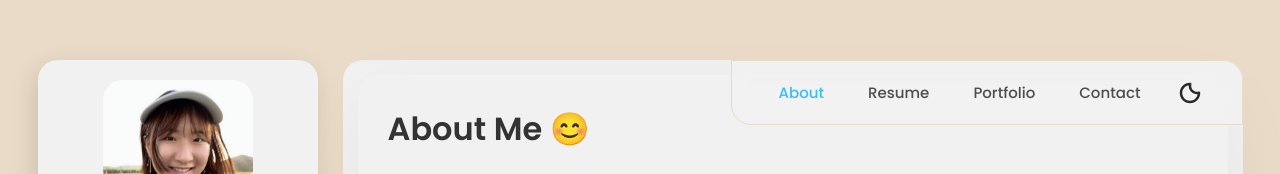
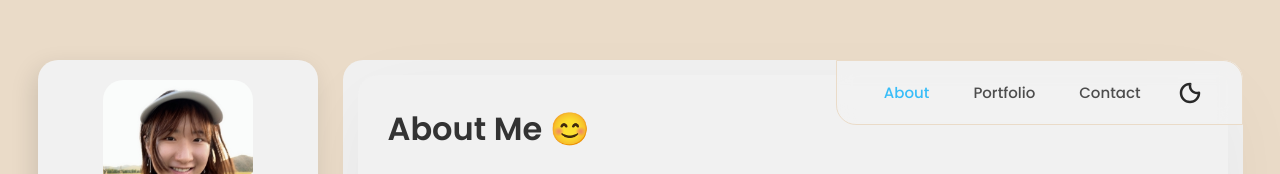
Before and after one commit to tanhaow/tanhaow.github.io, a React (Vite) app: page / in a window 1280 px wide. Shown: the top 174 px of the page. Built offline with nearby package versions, Linux system fonts and the light colour scheme.

Commit message:
disabled Resume section

```diff
--- a/public/projects.json
+++ b/public/projects.json
@@ -40,6 +40,6 @@
         "date": "2024-02",
         "image": "images/projects/TimeToGoal2.jpg",
         "description": "A time-tracking iOS app that combines short-term task planning and long-term goal tracking to help users stay focused.",
-        "link": "https://github.com/zairuiy-coding/TimeToGoal"
+        "link": "https://github.com/rachel-tanhao/TimeToGoal-Time-Tracking-iOS-App"
     }
 ]
--- a/src/components/Navbar.jsx
+++ b/src/components/Navbar.jsx
@@ -13,11 +13,11 @@ const Navbar = () => {
             About
           </NavLink>
         </li>
-        <li className="navbar-item">
+        {/* <li className="navbar-item">
           <NavLink to="/resume" className="navbar-link" data-nav-link>
             Resume
           </NavLink>
-        </li>
+        </li> */}
         <li className="navbar-item">
           <NavLink to="/portfolio" className="navbar-link" data-nav-link>
             Portfolio
```
